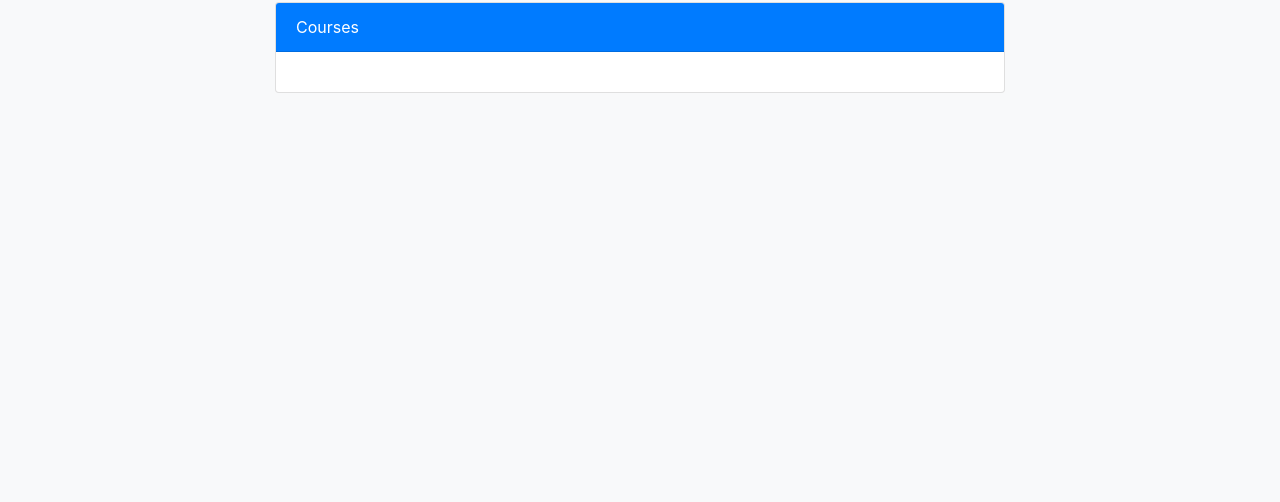
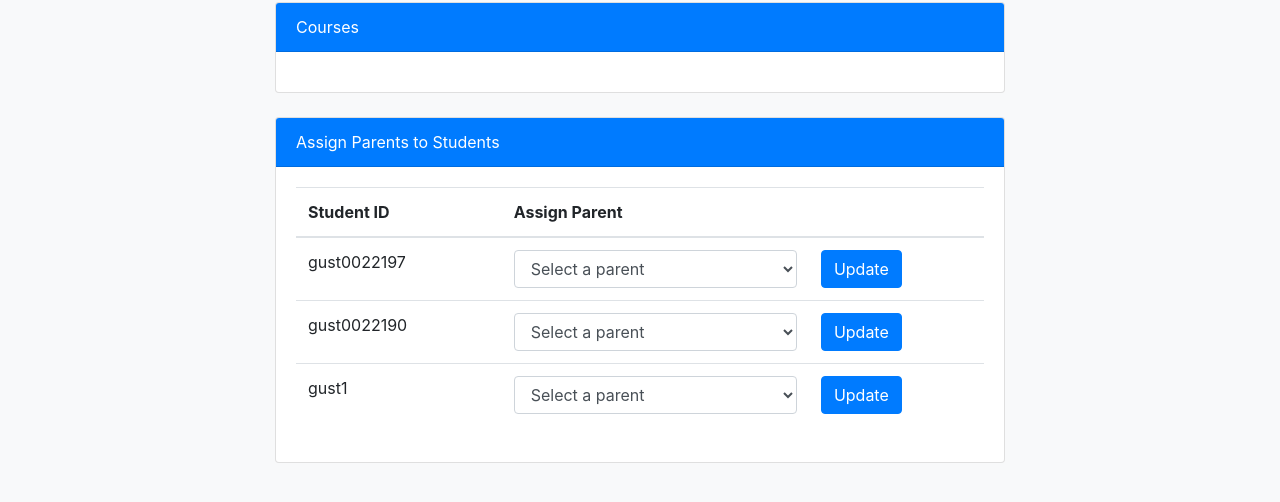
Before and after one commit to gust0019913/Front-End, a plain HTML site: page dashboard/index.html in a window 1280 px wide. Shown: the part 174-676 px from the top of the page. Drawn offline with nearby package versions, Linux system fonts and the light colour scheme; no server answers.

Commit message:
added the functionality to link parents to student and updated the course page

```diff
--- a/dashboard/index.html
+++ b/dashboard/index.html
@@ -30,12 +30,64 @@
                         <!-- Course cards will be dynamically inserted here -->
                     </div>
                 </div>
+                <div class="card mt-4">
+                    <div class="card-header bg-primary text-white">Assign Parents to Students</div>
+                    <div class="card-body">
+                        <table class="table">
+                            <thead>
+                                <tr>
+                                    <th>Student ID</th>
+                                    <th>Assign Parent</th>
+                                    <th></th>
+                                </tr>
+                            </thead>
+                            <tbody>
+                                <tr>
+                                    <td>gust0022197</td>
+                                    <td>
+                                        <select class="form-control">
+                                            <option>Select a parent</option>
+                                            <option>Parent 1</option>
+                                            <option>Parent 2</option>
+                                            <option>Parent 3</option>
+                                        </select>
+                                    </td>
+                                    <td><button class="btn btn-primary">Update</button></td>
+                                </tr>
+                                <tr>
+                                    <td>gust0022190</td>
+                                    <td>
+                                        <select class="form-control">
+                                            <option>Select a parent</option>
+                                            <option>Parent 1</option>
+                                            <option>Parent 2</option>
+                                            <option>Parent 3</option>
+                                        </select>
+                                    </td>
+                                    <td><button class="btn btn-primary">Update</button></td>
+                                </tr>
+                                <tr>
+                                    <td>gust1</td>
+                                    <td>
+                                        <select class="form-control">
+                                            <option>Select a parent</option>
+                                            <option>Parent 1</option>
+                                            <option>Parent 2</option>
+                                            <option>Parent 3</option>
+                                        </select>
+                                    </td>
+                                    <td><button class="btn btn-primary">Update</button></td>
+                                </tr>
+                            </tbody>
+                        </table>
+                    </div>
+                </div>
             </div>
         </div>
     </div>
     <script src="https://code.jquery.com/jquery-3.5.1.slim.min.js"></script>
     <script src="https://cdn.jsdelivr.net/npm/@popperjs/core@2.5.4/dist/umd/popper.min.js"></script>
-    <script src="https://stackpath.bootstrapcdn.com/bootstrap/4.5.2/js/bootstrap.min.js"></script>
+    <script src="https://stackpath.amazonaws.com/bootstrap/4.5.2/js/bootstrap.min.js"></script>
     <script src="script.js"></script>
 </body>
 </html>
```
Also changed, not shown: dashboard/course.html (+13 -0 lines).
